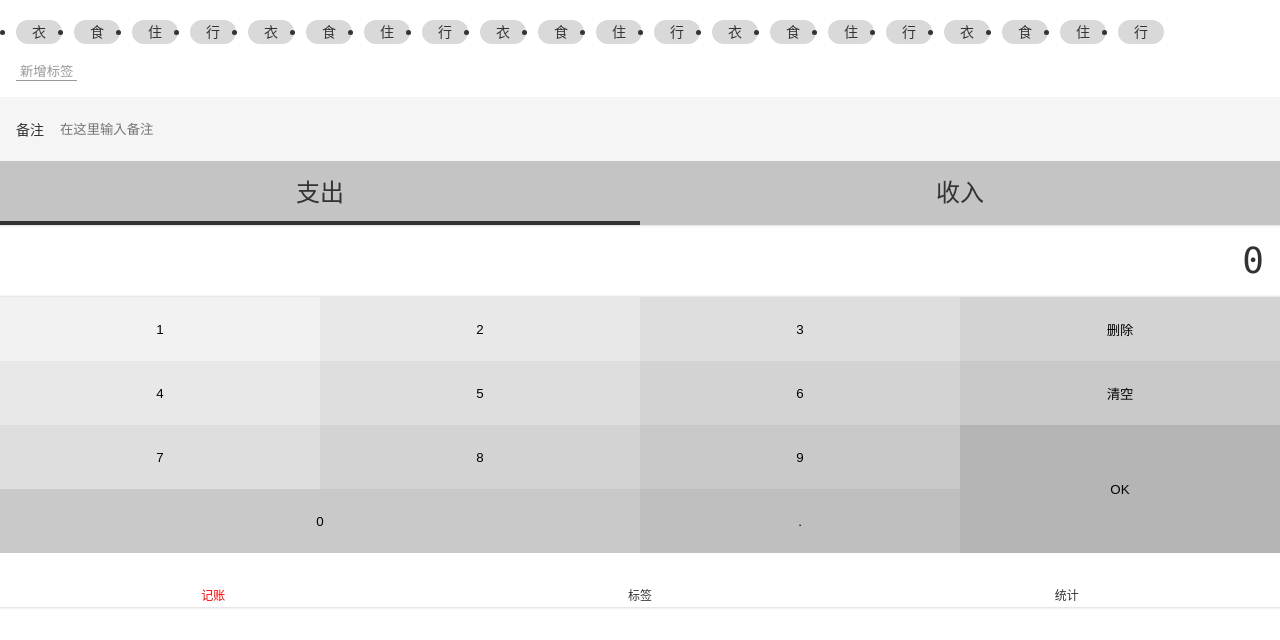
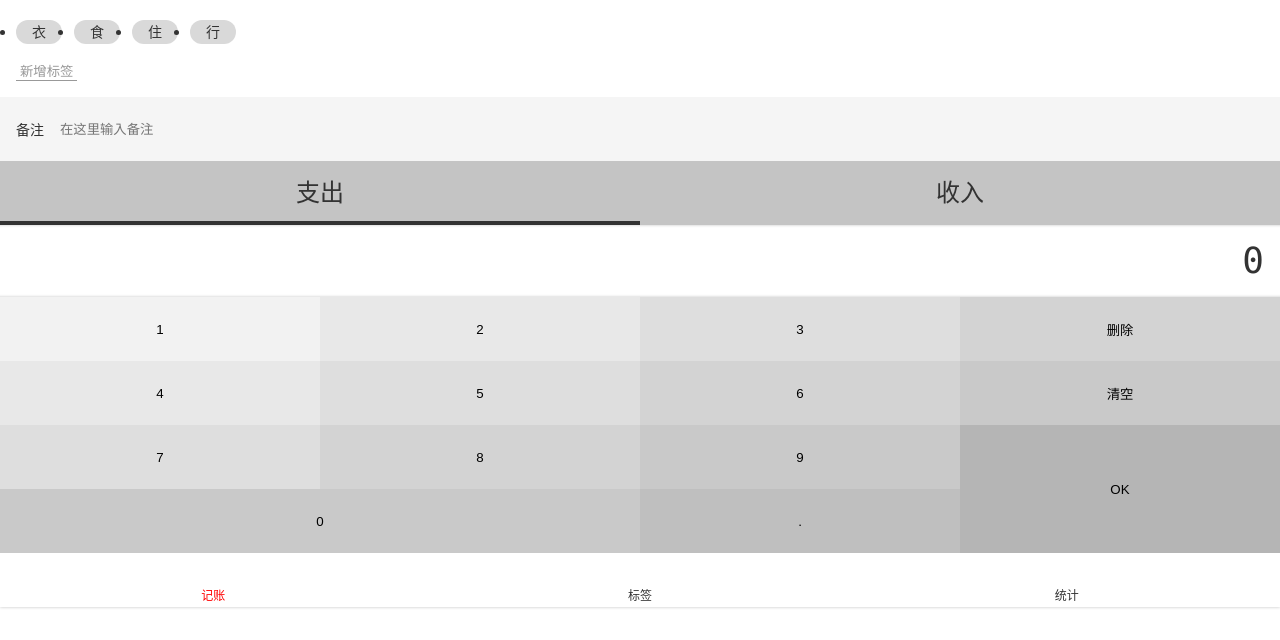
Before and after one commit to Freddy-Gong/charge-account-v, a Vue app: page /#/money in a window 1280 px wide. Shown: the top 640 px of the page. Built offline with nearby package versions, Linux system fonts and the light colour scheme.

Commit message:
完成标签选择

```diff
--- a/src/components/Money/Tags.vue
+++ b/src/components/Money/Tags.vue
@@ -4,34 +4,32 @@
       <button>新增标签</button>
     </div>
     <ul class="current">
-      <li>衣</li>
-      <li>食</li>
-      <li>住</li>
-      <li>行</li>
-      <li>衣</li>
-      <li>食</li>
-      <li>住</li>
-      <li>行</li>
-      <li>衣</li>
-      <li>食</li>
-      <li>住</li>
-      <li>行</li>
-      <li>衣</li>
-      <li>食</li>
-      <li>住</li>
-      <li>行</li>
-      <li>衣</li>
-      <li>食</li>
-      <li>住</li>
-      <li>行</li>
+      <li
+        v-for="tag in dataSource"
+        :key="tag"
+        :class="{select:selectedTags.indexOf(tag)>=0}"
+        @click="toggle(tag)"
+      >{{tag}}</li>
     </ul>
   </div>
 </template>
 
 <script lang="ts">
-export default {
-  name: "Tags",
-};
+import Vue from "vue";
+import { Component, Prop } from "vue-property-decorator";
+@Component
+export default class Tags extends Vue {
+  @Prop(Array) dataSource: string[] | undefined;
+  selectedTags: string[] = [];
+  toggle(tag: string) {
+    const index = this.selectedTags.indexOf(tag);
+    if (index >= 0) {
+      this.selectedTags.splice(index, 1);
+    } else {
+      this.selectedTags.push(tag);
+    }
+  }
+}
 </script>
 
 <style lang="scss" scoped>
@@ -53,6 +51,9 @@ export default {
       padding: 0 16px;
       margin-right: 12px;
       margin-top: 4px;
+      &.select {
+        background: #f60;
+      }
     }
   }
   > .new {
--- a/src/views/Money.vue
+++ b/src/views/Money.vue
@@ -1,13 +1,13 @@
 <template>
   <Layout class-prefix="layout">
     <NumberPad />
-    <Types :xxx="333" />
+    <Types />
     <Notes />
-    <Tags />
+    <Tags :data-source="tags" />
   </Layout>
 </template>
 
-<script lang="ts">
+<script >
 import NumberPad from "@/components/Money/NumberPad.vue";
 import Types from "@/components/Money/Types.vue";
 import Notes from "@/components/Money/Notes.vue";
@@ -15,6 +15,11 @@ import Tags from "@/components/Money/Tags.vue";
 export default {
   name: "Money",
   components: { Tags, Notes, Types, NumberPad },
+  data() {
+    return {
+      tags: ["衣", "食", "住", "行"],
+    };
+  },
 };
 </script>
 
```
